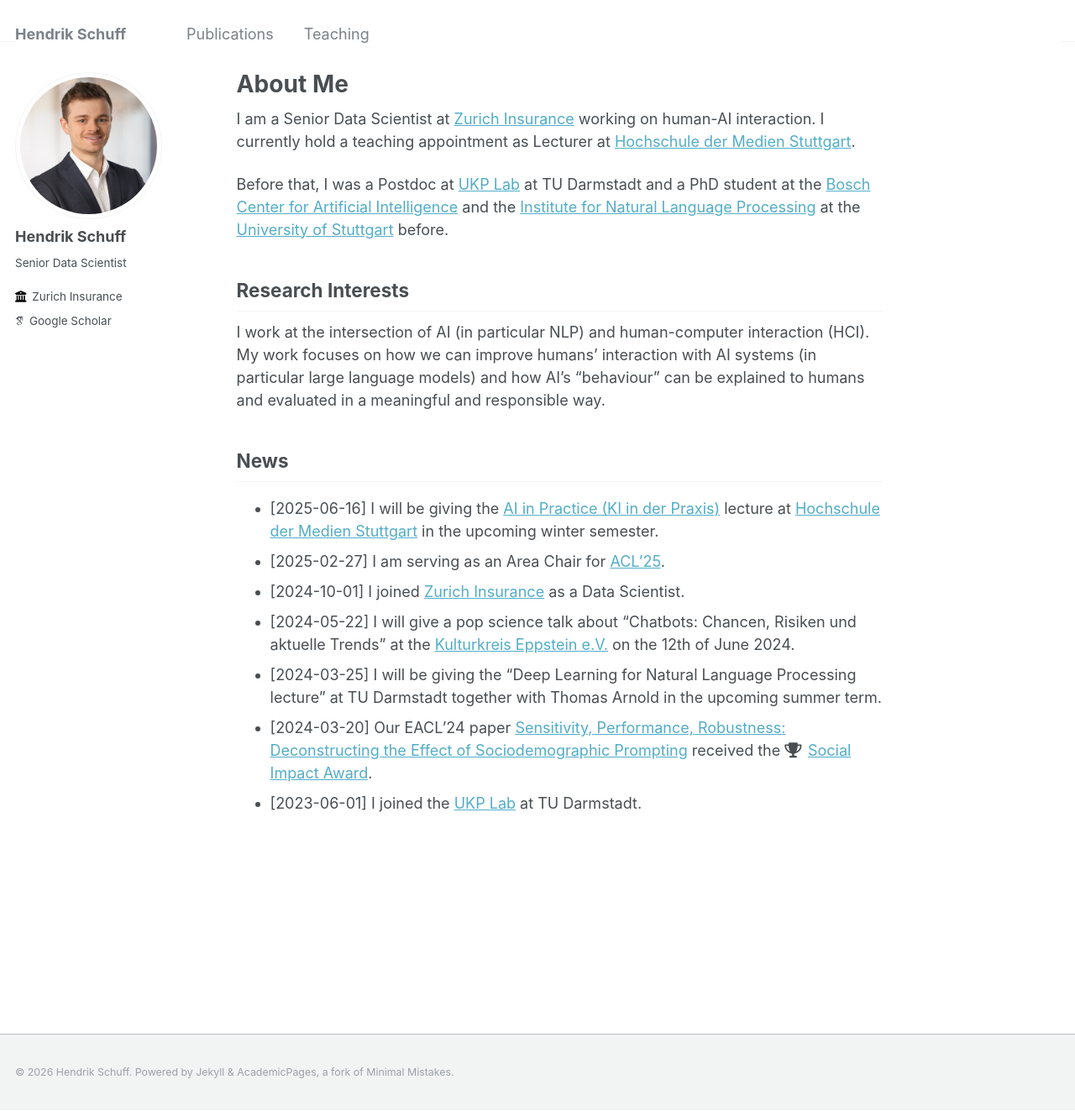
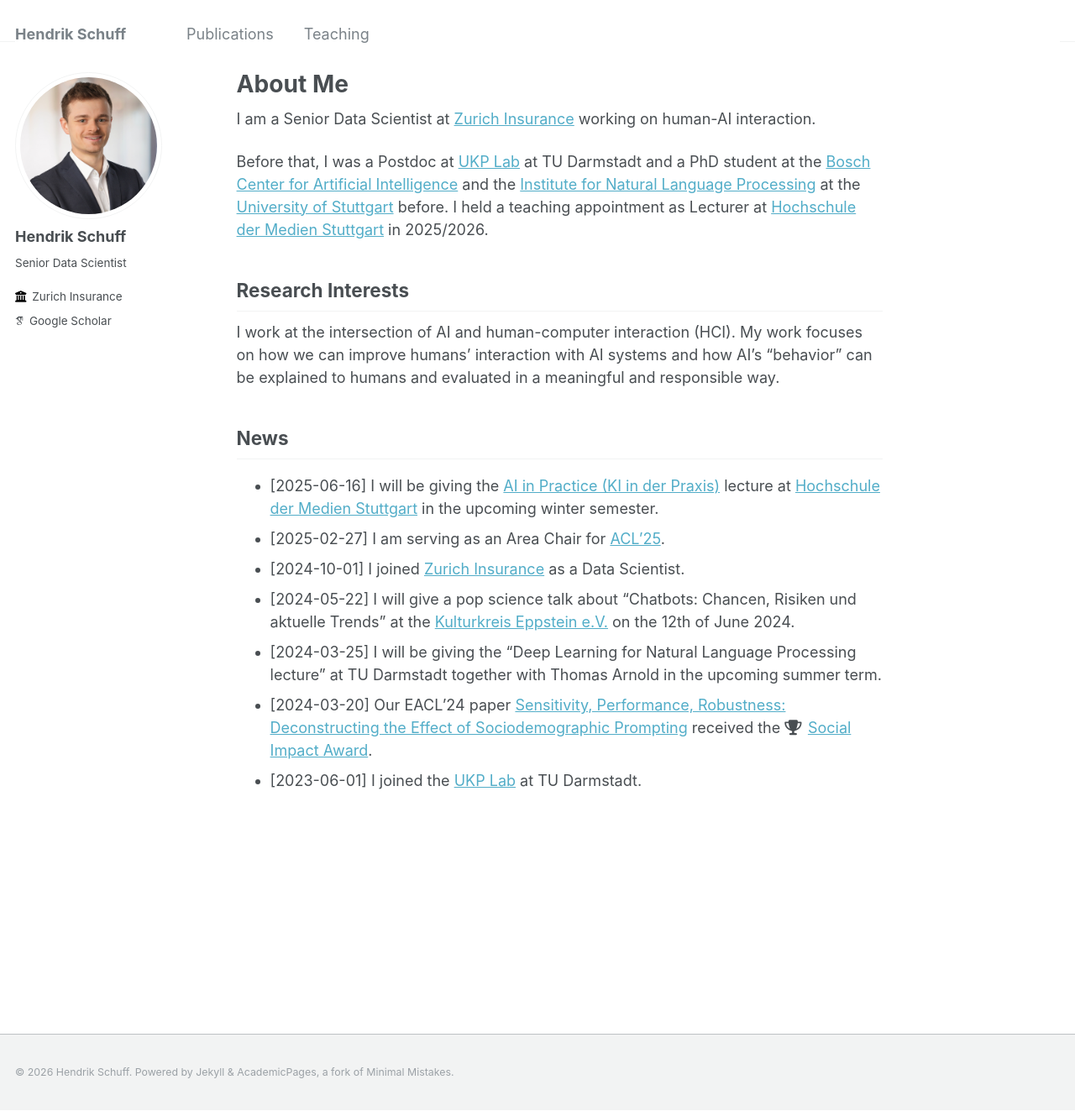
Before and after one commit to hschuff/hschuff.github.io, a Jekyll site: the page built from _pages/about.md, in a window 1280 px wide and 1323 px high. Shown: the whole window at 84% size. Built offline with Jekyll 4.4.1, drawn with Linux system fonts in a browser that asks for light colours; some web fonts are replaced.

Commit message:
Update about and teaching pages: move HdM lecture to past

```diff
--- a/_pages/about.md
+++ b/_pages/about.md
@@ -9,14 +9,14 @@ redirect_from:
 ---
 
 I am a Senior Data Scientist at [Zurich Insurance](https://www.zurich.com/) working on human-AI interaction.
-I currently hold a teaching appointment as Lecturer at [Hochschule der Medien Stuttgart](https://www.hdm-stuttgart.de/en).
 
 Before that, I was a Postdoc at [UKP Lab](https://www.informatik.tu-darmstadt.de/ukp/ukp_home/index.en.jsp) at TU Darmstadt and a
 PhD student at the [Bosch Center for Artificial Intelligence](http://www.bosch-ai.com) and the [Institute for Natural Language Processing](https://www.ims.uni-stuttgart.de/en/) at the [University of Stuttgart](https://www.uni-stuttgart.de/en/) before.
+I held a teaching appointment as Lecturer at [Hochschule der Medien Stuttgart](https://www.hdm-stuttgart.de/en) in 2025/2026.
 
 ## Research Interests
-I work at the intersection of AI (in particular NLP) and human-computer interaction (HCI).
-My work focuses on how we can improve humans' interaction with AI systems (in particular large language models) and how AI's "behaviour" can be explained to humans and evaluated in a meaningful and responsible way.
+I work at the intersection of AI and human-computer interaction (HCI).
+My work focuses on how we can improve humans' interaction with AI systems and how AI's "behavior" can be explained to humans and evaluated in a meaningful and responsible way.
 
 ## News
 * [2025-06-16] I will be giving the [AI in Practice (KI in der Praxis)](https://www.hdm-stuttgart.de/vorlesung_detail?vorlid=5216508) lecture at [Hochschule der Medien Stuttgart](https://www.hdm-stuttgart.de/en) in the upcoming winter semester.
```
Also changed, not shown: _pages/teaching.md (+1 -3 lines).
